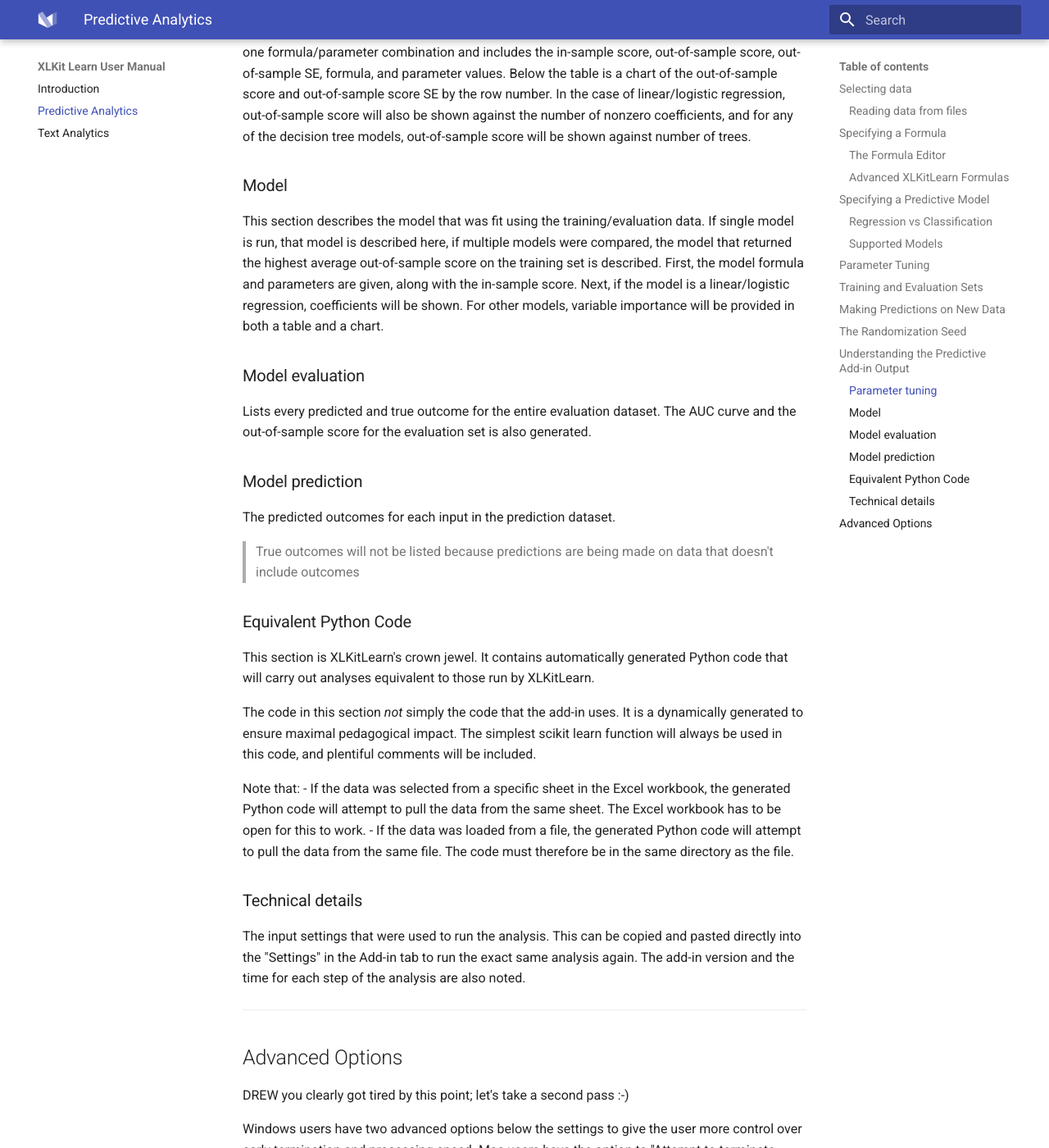
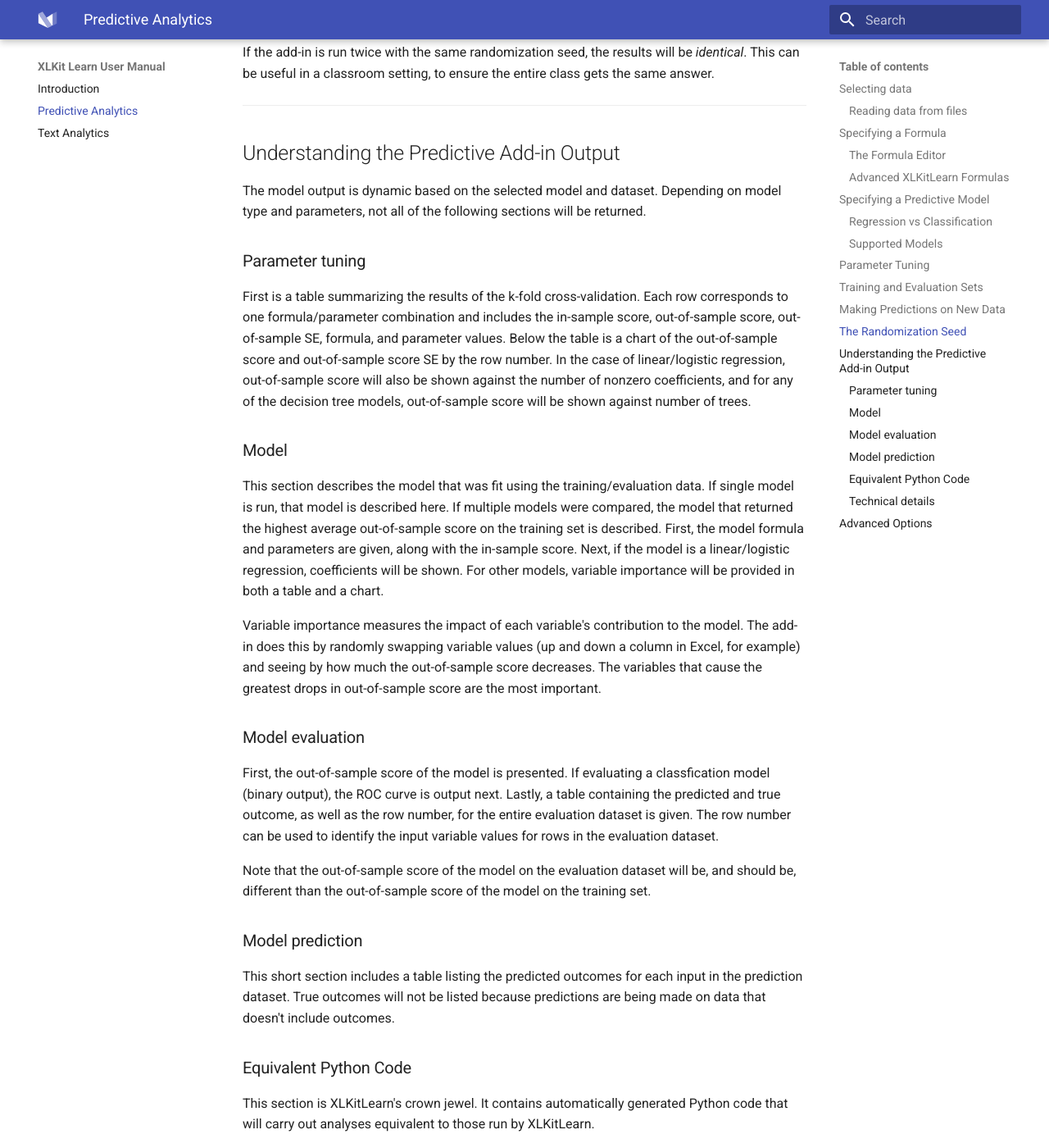
Before and after one commit to danguetta/XLKitLearn_docs, an MkDocs documentation site: the page built from docs/predictive_analytics.md, in a window 1280 px wide and 1400 px high, scrolled down 8368 px. Shown: the whole window at 82% size. Built offline with MkDocs 1.6.1 and Material for MkDocs 9.7.7, drawn with Linux system fonts in a browser that asks for light colours; some of the changed text lies outside the part shown.

Commit message:
Additions and some typo fixes

```diff
--- a/docs/predictive_analytics.md
+++ b/docs/predictive_analytics.md
@@ -138,7 +138,7 @@
 3. **Boosted Decision Tree**: A [boosted decision tree](https://en.wikipedia.org/wiki/Gradient_boosting) fit using gradient boosting. XLKitLearn makes the following parameter(s) available for this model:
 
     * The tree depth, which determines the maximum depth of each tree in the ensemble
-    * The maximum number of trees in the ensemble.
+    * The maximum number of trees in the ensemble
     > Boosted trees do not always continue improving as extra trees are added - after a certain point, performance drops. Thus, after fitting the number of trees specified by this parameter, XLKitLearn will automatically determine whether some smaller number of trees performs better on the left-out folds in K-fold cross validation. For this reason, boosted decision trees *always* need a value for K in the [parameter tuning](#parameter-tuning) section of the addin, even when multiple parameters are not being compared against each other.
     * The learning rate for the gradient boosting procedure
 
@@ -176,10 +176,15 @@
 ## Training and Evaluation Sets
 XLKitLearn is able to work with separate training and evaluation datasets. Evaluation datasets are specified in the 'Evaluation' section of the add-in in a number of ways. First, a test dataset can be automatically generated as a percentage of the provided training set. Second, a test dataset can be specified manually in the same way the training data is specified. By default, the `No evaluation set` option is selected.
 
-DREW - expand this section a little, with bullets for each of the three options, referring to the randomization seed, etc... For the "select new set" feature, make sure you describe the requirement on column names
+Each option is explained in depth below:
+
+1. 'Automatically generate an evaluation set with __ % of the training data': When this option is selected, the add-in will require a number (between 0 and 100) be entered in the blank. The add-in will then randomly select a portion of the training data according to the percentage indicated, and set it aside as evaluation data. The randomization seed is used to split the training data, so running the add-in multiple times with the same percentage and randomization seed will yield identical evaluation sets.
+2. 'Use a specific evaluation set': With this option, evaluation data can be selected manually, in the same way the training data is selected. Note that if column headers are included in this dataset, they must match headers in the training dataset. If headers do not match, but the number of columns do match, then the headers in the training dataset will be used. If neither headers nor the number of columns match, an error will be returned.
+3. 'No evaluation set': In this case, the entire training set will be used to train the model and no evaluation output will appear in the Excel output sheet.
 
 !!! warning "Large evaluation datasets"
     If the evaluation dataset you provide is large, XLKitLearn will output it to a file directly rather than to the output Excel spreadsheet.
+
 
 ---
 
@@ -187,7 +192,7 @@
 
 Make predictions on new input data using the `Make predictions for new data` section. The model with the highest out-of-sample score is used to make predictions on the new data and the predicted outcomes will be added to the output.
 
-(DREW - refer back to requirements for column names above)
+As in the case with selecting an evaluation dataset manually, column headers, if included, must match headers in the training dataset. If headers do not match, but the number of columns do match, then the headers in the training dataset will be used. If neither headers nor the number of columns match, an error will be returned.
 
 ---
 
@@ -206,30 +211,31 @@
 ## Understanding the Predictive Add-in Output
 The model output is dynamic based on the selected model and dataset. Depending on model type and parameters, not all of the following sections will be returned.
 
-DREW - I think we need a little more in each section here; perhaps you can take a second pass, and I'll them provide some comments on top?
-
 ### Parameter tuning
 
 First is a table summarizing the results of the k-fold cross-validation. Each row corresponds to one formula/parameter combination and includes the in-sample score, out-of-sample score, out-of-sample SE, formula, and parameter values. Below the table is a chart of the out-of-sample score and out-of-sample score SE by the row number. In the case of linear/logistic regression, out-of-sample score will also be shown against the number of nonzero coefficients, and for any of the decision tree models, out-of-sample score will be shown against number of trees.
 
 ### Model
 
-This section describes the model that was fit using the training/evaluation data. If single model is run, that model is described here, if multiple models were compared, the model that returned the highest average out-of-sample score on the training set is described. First, the model formula and parameters are given, along with the in-sample score. Next, if the model is a linear/logistic regression, coefficients will be shown. For other models, variable importance will be provided in both a table and a chart.
+This section describes the model that was fit using the training/evaluation data. If single model is run, that model is described here. If multiple models were compared, the model that returned the highest average out-of-sample score on the training set is described. First, the model formula and parameters are given, along with the in-sample score. Next, if the model is a linear/logistic regression, coefficients will be shown. For other models, variable importance will be provided in both a table and a chart.
+
+Variable importance measures the impact of each variable's contribution to the model. The add-in does this by randomly swapping variable values (up and down a column in Excel, for example) and seeing by how much the out-of-sample score decreases. The variables that cause the greatest drops in out-of-sample score are the most important.
 
 ### Model evaluation
 
-Lists every predicted and true outcome for the entire evaluation dataset. The AUC curve and the out-of-sample score for the evaluation set is also generated.
+First, the out-of-sample score of the model is presented. If evaluating a classfication model (binary output), the ROC curve is output next. Lastly, a table containing the predicted and true outcome, as well as the row number, for the entire evaluation dataset is given. The row number can be used to identify the input variable values for rows in the evaluation dataset.
+
+Note that the out-of-sample score of the model on the evaluation dataset will be, and should be, different than the out-of-sample score of the model on the training set.
 
 ### Model prediction
 
-The predicted outcomes for each input in the prediction dataset.
-> True outcomes will not be listed because predictions are being made on data that doesn't include outcomes
+This short section includes a table listing the predicted outcomes for each input in the prediction dataset. True outcomes will not be listed because predictions are being made on data that doesn't include outcomes.
 
 ### Equivalent Python Code
 
 This section is XLKitLearn's crown jewel. It contains automatically generated Python code that will carry out analyses equivalent to those run by XLKitLearn.
 
-The code in this section *not* simply the code that the add-in uses. It is a dynamically generated to ensure maximal pedagogical impact. The simplest scikit learn function will always be used in this code, and plentiful comments will be included.
+The code in this section is *not* simply the code that the add-in uses. It is dynamically generated to ensure maximal pedagogical impact. The simplest scikit learn function will always be used in this code, and plentiful comments will be included.
 
 Note that:
   - If the data was selected from a specific sheet in the Excel workbook, the generated Python code will attempt to pull the data from the same sheet. The Excel workbook has to be open for this to work.
@@ -237,15 +243,20 @@
 
 ### Technical details
 
-The input settings that were used to run the analysis. This can be copied and pasted directly into the "Settings" in the Add-in tab to run the exact same analysis again. The add-in version and the time for each step of the analysis are also noted.
+The input settings that were used to run the analysis. This can be copied and pasted directly into the "Settings" cell in the Add-in tab to run the exact same analysis again. The add-in version and the time for each step of the analysis are also noted.
+
+!!! Note "Copying a Setting String"
+    It is sometimes helpful to share the entire settings string in order to ensure an entire class gets the same result. However, the settings string contains the file name and sheet name of the device used to generate the output sheet from which the settings string is copied. Since file names and sheet names vary across devices, any student copying a string from another device must account for this variance.
 
 ---
 
 ## Advanced Options
 
-DREW you clearly got tired by this point; let's take a second pass :-)
+Windows users have two advanced options below the settings to give the user more control over early termination and processing speed.
 
-Windows users have two advanced options below the settings to give the user more control over early termination and processing speed. Mac users have the option to "Attempt to terminate python".
+1. 'Keep an active Python connection': Selecting this option will launch a Python terminal when the add-in is run and will keep the terminal open after the calculations and output have been completed. This is helpful for two reasons:
+   - With the terminal open, it is possible to terminate the calculations early by pressing Ctrl+C
+   - If running multiple models in succession, keeping the Python connection active will allow all subsequent models to run more quickly, since a Python connection need not be opened at the start of each run
+2. 'Run Python visibly to allow early termination': With this option, a Python terminal will be launched to allow for early termination. However, the terminal is closed automatically when the add-in has finished.
 
-!!! Note "Early Termination"
-    If the early termination option is selected, a black Python console will pop up. Close the console to stop the analysis.
+Mac users have the option to "Attempt to terminate python," which sends a kill code to Python running in the background. Because this button is pressed while the add-in is running, it can take a few seconds for the Python terminate.
```
